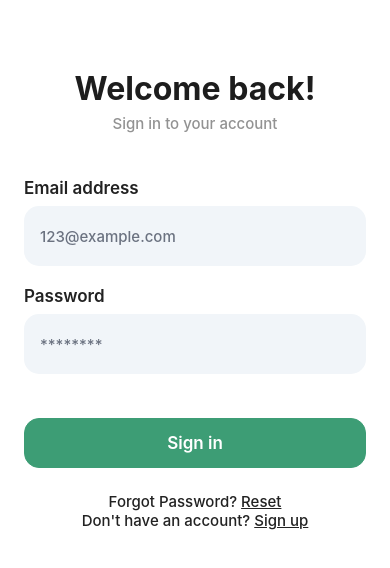
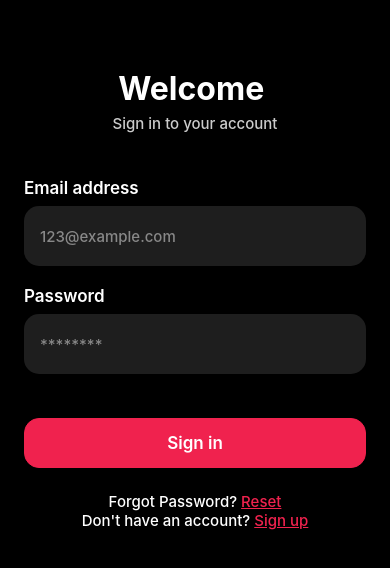
Before and after one commit to Essu-man/MedCanDetect, a React Native app: screen /SignIn in a window 390 px wide. Shown: the top 568 px of the page. Built offline with nearby package versions, Linux system fonts and the light colour scheme.

Commit message:
Small Changes

```diff
--- a/Src/SignIn.js
+++ b/Src/SignIn.js
@@ -4,7 +4,7 @@ import React, { useState } from 'react';
 import { SafeAreaView, StyleSheet, Text, TextInput, TouchableOpacity, View } from 'react-native';
 import { auth } from '../Firebase/FirebaseConfig';
 
-const Login = () => {
+const SignIn = () => {
   const [form, setForm] = useState({
     email: '',
     password: '',
@@ -15,7 +15,7 @@ const Login = () => {
   const handleLogin = async () => {
     try {
       await signInWithEmailAndPassword(auth, form.email.trim(), form.password);
-      navigation.navigate('AppNavigator');
+      navigation.navigate('Home');
     } catch (err) {
       alert(err.message);
     }
@@ -26,10 +26,10 @@ const Login = () => {
   };
 
   return (
-    <SafeAreaView style={{ flex: 1, backgroundColor: '#fff' }}>
+    <SafeAreaView style={{ flex: 1, backgroundColor: '#000' }}>
       <View style={styles.container}>
         <View style={styles.header}>
-          <Text style={styles.title}>Welcome back!</Text>
+          <Text style={styles.title}>Welcome </Text>
           <Text style={styles.subtitle}>Sign in to your account</Text>
         </View>
 
@@ -43,7 +43,7 @@ const Login = () => {
               keyboardType="email-address"
               onChangeText={email => setForm({ ...form, email })}
               placeholder="123@example.com"
-              placeholderTextColor="#6b7280"
+              placeholderTextColor="#888"
               style={styles.inputControl}
               value={form.email}
             />
@@ -56,7 +56,7 @@ const Login = () => {
               clearButtonMode="while-editing"
               onChangeText={password => setForm({ ...form, password })}
               placeholder="********"
-              placeholderTextColor="#6b7280"
+              placeholderTextColor="#888"
               style={styles.inputControl}
               secureTextEntry={true}
               value={form.password}
@@ -74,14 +74,14 @@ const Login = () => {
           <TouchableOpacity onPress={handleResetPassword}>
             <Text style={styles.formFooter}>
               Forgot Password?{' '}
-              <Text style={{ textDecorationLine: 'underline' }}>Reset</Text>
+              <Text style={styles.linkText}>Reset</Text>
             </Text>
           </TouchableOpacity>
 
           <TouchableOpacity onPress={() => navigation.navigate('Signup')}>
             <Text style={styles.formFooter}>
               Don't have an account?{' '}
-              <Text style={{ textDecorationLine: 'underline' }}>Sign up</Text>
+              <Text style={styles.linkText}>Sign up</Text>
             </Text>
           </TouchableOpacity>
         </View>
@@ -103,14 +103,14 @@ const styles = StyleSheet.create({
   title: {
     fontSize: 32,
     fontWeight: 'bold',
-    color: '#1d1d1d',
+    color: '#fff', // White text for the title on black background
     marginBottom: 6,
     textAlign: 'center',
   },
   subtitle: {
     fontSize: 15,
     fontWeight: '500',
-    color: '#929292',
+    color: '#ccc', // Light gray subtitle
     textAlign: 'center',
   },
   form: {
@@ -122,7 +122,7 @@ const styles = StyleSheet.create({
   formFooter: {
     fontSize: 15,
     fontWeight: '500',
-    color: '#222',
+    color: '#fff', // White text for footer links
     textAlign: 'center',
   },
   input: {
@@ -131,17 +131,17 @@ const styles = StyleSheet.create({
   inputLabel: {
     fontSize: 17,
     fontWeight: '600',
-    color: '#222',
+    color: '#fff', // White text for input labels
     marginBottom: 8,
   },
   inputControl: {
     height: 60,
-    backgroundColor: '#f1f5f9',
+    backgroundColor: '#1e1e1e', // Dark gray background for inputs
     paddingHorizontal: 16,
     borderRadius: 15,
     fontSize: 15,
     fontWeight: '500',
-    color: '#222',
+    color: '#fff', // White text for input
   },
   btn: {
     flexDirection: 'row',
@@ -152,15 +152,19 @@ const styles = StyleSheet.create({
     paddingVertical: 8,
     paddingHorizontal: 16,
     borderWidth: 1,
-    backgroundColor: '#3d9d75',
-    borderColor: '#3d9d75',
+    backgroundColor: '#F0224E', // Red button color
+    borderColor: '#F0224E',
   },
   btnText: {
     fontSize: 17,
     lineHeight: 24,
     fontWeight: '600',
-    color: '#fff',
+    color: '#fff', // White text for button
+  },
+  linkText: {
+    textDecorationLine: 'underline',
+    color: '#F0224E', // Red link text for actions
   },
 });
 
-export default Login;
+export default SignIn;
--- a/Src/SignUp.js
+++ b/Src/SignUp.js
@@ -116,7 +116,7 @@ export default function Example() {
         </View>
       </KeyboardAwareScrollView>
 
-      <TouchableOpacity onPress={() => navigation.navigate('Login')}>
+      <TouchableOpacity onPress={() => navigation.navigate('SignIn')}>
         <Text style={styles.formFooter}>
           Already have an account?{' '}
           <Text style={{ textDecorationLine: 'underline', color: '#F0224E' }}>Sign in</Text>
```
Also changed, not shown: Src/Components/Home.js (added).
